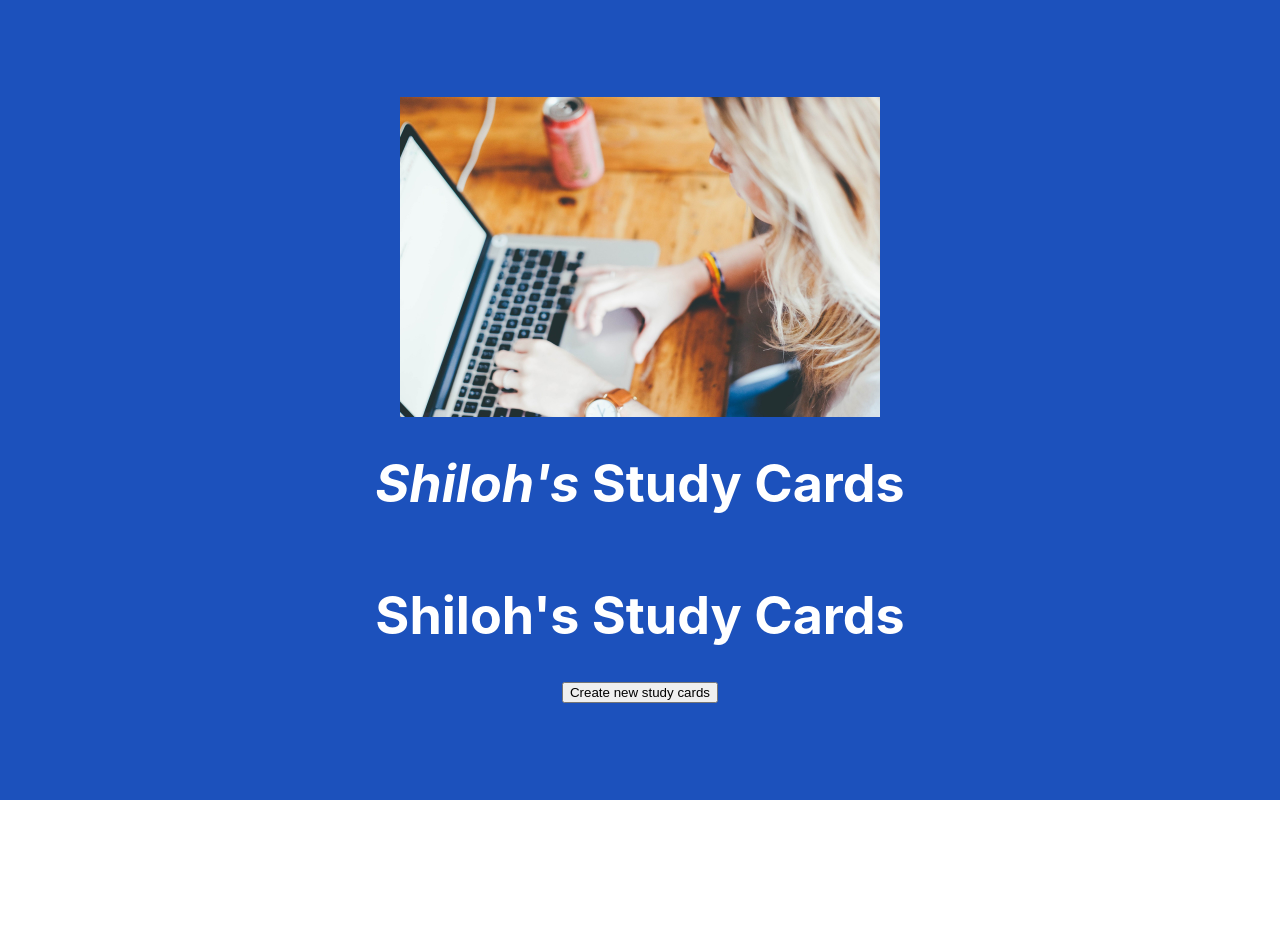
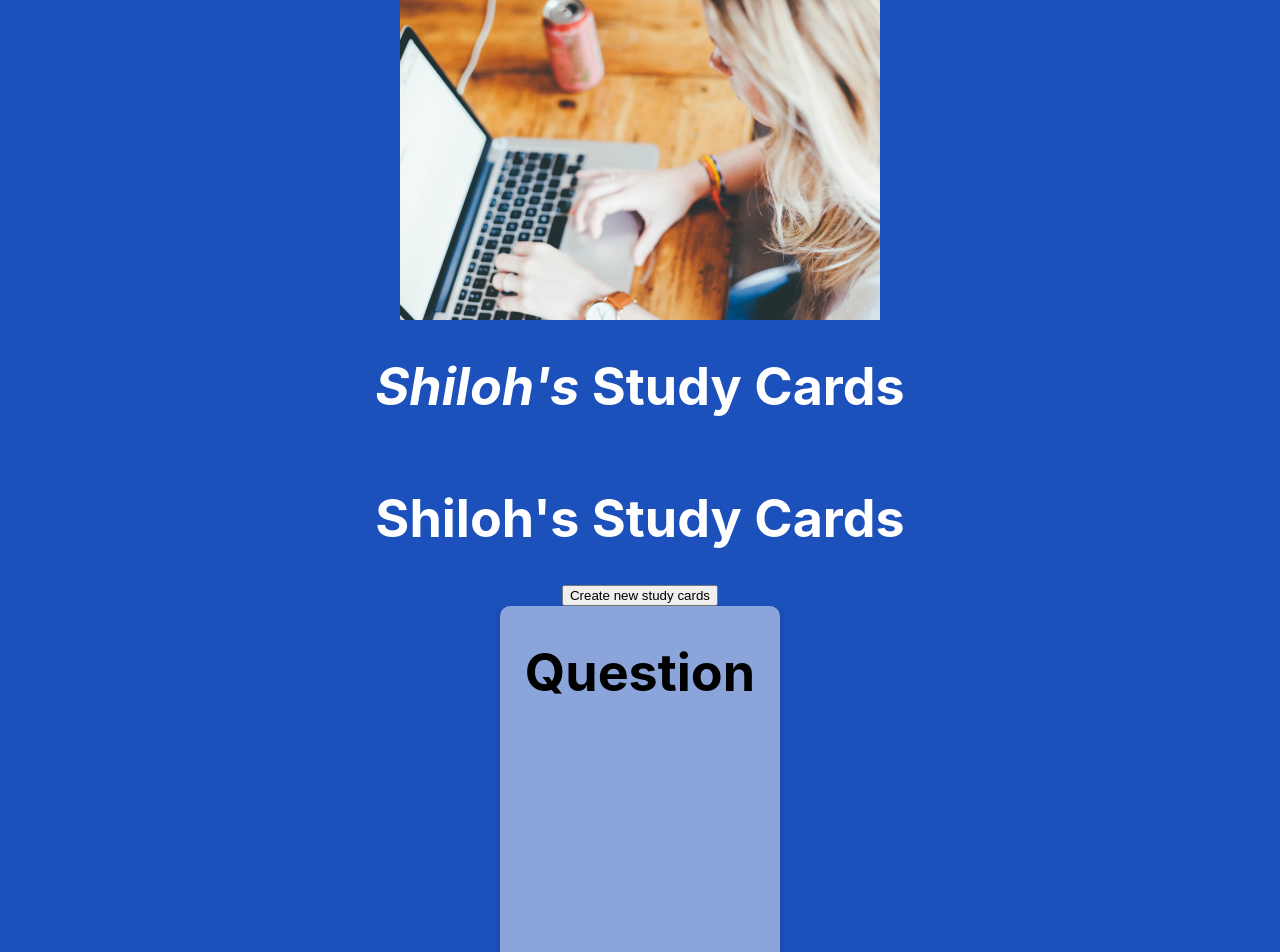
Before and after one commit to EvaGraceSmith/studyCards, a React (Create React App) app: page / in a window 1280 px wide. Shown: the top 952 px of the page. Before the commit the page ends 800 px from the top, so only its background shows below. Built offline with nearby package versions, Linux system fonts and the light colour scheme.

Commit message:
added cards

```diff
--- a/src/App.js
+++ b/src/App.js
@@ -1,6 +1,8 @@
 import study from './img/study.jpg';
 import './App.css';
 import Title from './components/Title';
+import Button from './components/Button';
+import Cards from './components/Cards';
 
 
 
@@ -14,7 +16,8 @@ function App() {
         <h1>
           {name}'s Study Cards
         </h1>
-<button onClick={()=>alert('New Study Cards')}>Create new study cards</button>
+        <Button/>
+<Cards/>
       </header>
     </div>
   );
--- /dev/null
+++ b/src/components/Button.js
@@ -0,0 +1,7 @@
+// import {useState, useEffect } from 'react';
+
+export default ()=>{
+    return(
+<button onClick={()=>alert('New Study Cards')}>Create new study cards</button>
+    )
+}
--- a/src/components/Cards.css
+++ b/src/components/Cards.css
@@ -1,3 +1,47 @@
 main{
     background-color: blue;
 }
+
+.flip-card {
+    background-color: transparent;
+    width:35vh;
+    height: 45vh;
+    perspective: 1000px;
+  }
+
+  .flip-card-inner {
+    position: relative;
+    width: 100%;
+    height: 100%;
+    text-align: center;
+    transition: transform 0.6s;
+    transform-style: preserve-3d;
+    box-shadow: 0 4px 8px 0 rgba(0,0,0,0.2);
+  }
+
+  .flip-card:hover .flip-card-inner {
+    transform: rotateY(180deg);
+  }
+
+  .flip-card-front, .flip-card-back {
+    position: absolute;
+    width: 100%;
+    height: 100%;
+    -webkit-backface-visibility: hidden;
+    backface-visibility: hidden;
+  }
+
+  .flip-card-front {
+    background-color: rgba(249, 248, 248, 0.5);
+    /* background-color: #bbb; */
+    color: black;
+    border-radius: 10px;
+  }
+
+  .flip-card-back {
+    /* background-color: #2980b9; */
+    background-color: rgba(249, 248, 248, 0.8);
+    color: rgb(1, 1, 1);
+    transform: rotateY(180deg);
+    border-radius: 10px;
+  }
--- /dev/null
+++ b/src/components/Cards.js
@@ -0,0 +1,29 @@
+import React from 'react';
+import './Cards.css';
+
+
+
+function Cards() {
+    return (
+        <>
+            <div className="flip-card">
+                <div className="flip-card-inner">
+                <div className="flip-card-front">
+                    <div className='question'>
+
+                        <h1>Question</h1>
+                    </div>
+                </div>
+                <div className="flip-card-back">
+                    <div className='textBox'>
+                        <h1>Answer</h1>
+                    </div>
+                </div>
+            </div>
+        </div>
+
+        </>
+    )
+}
+
+export default Cards;
--- a/src/components/Cards.jsx
+++ /dev/null
@@ -1,4 +0,0 @@
-export default ()=>{
-return()
-
-}
```
